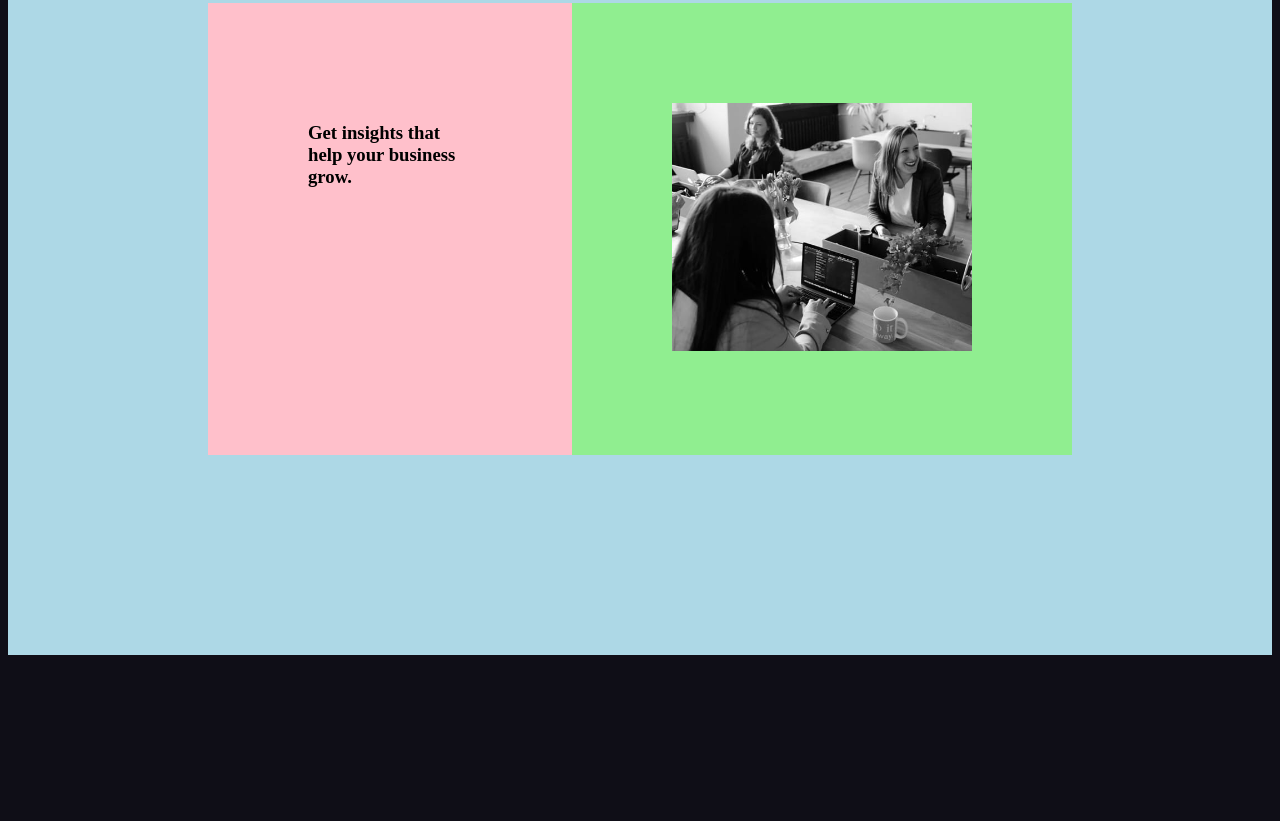
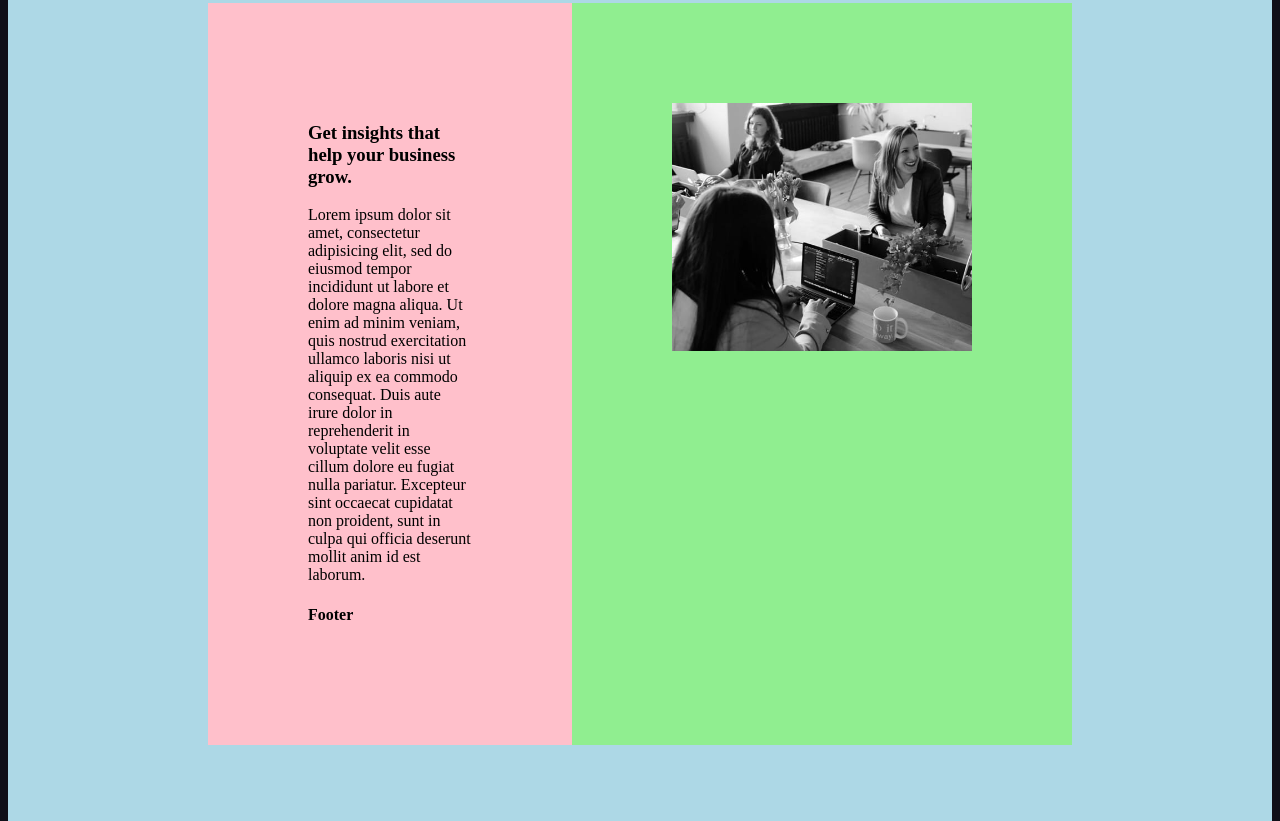
Before and after one commit to danisacoder/stats, a plain HTML site: page index.html in a window 1280 px wide. Shown: the part 347-1168 px from the top of the page. Before the commit the page ends 1052 px from the top, so only its background shows below. Drawn offline with Linux system fonts and the light colour scheme.

Commit message:
more text on left

```diff
--- a/index.html
+++ b/index.html
@@ -9,6 +9,8 @@
     <div class="section">
       <div class="left">
         <h3>Get insights that help your business grow.</h3>
+        <p>Lorem ipsum dolor sit amet, consectetur adipisicing elit, sed do eiusmod tempor incididunt ut labore et dolore magna aliqua. Ut enim ad minim veniam, quis nostrud exercitation ullamco laboris nisi ut aliquip ex ea commodo consequat. Duis aute irure dolor in reprehenderit in voluptate velit esse cillum dolore eu fugiat nulla pariatur. Excepteur sint occaecat cupidatat non proident, sunt in culpa qui officia deserunt mollit anim id est laborum.</p>
+        <h4>Footer</h4>
       </div>
       <div class="right"><img src="images/image-header-desktop.jpg"></div>
     </div>
```
